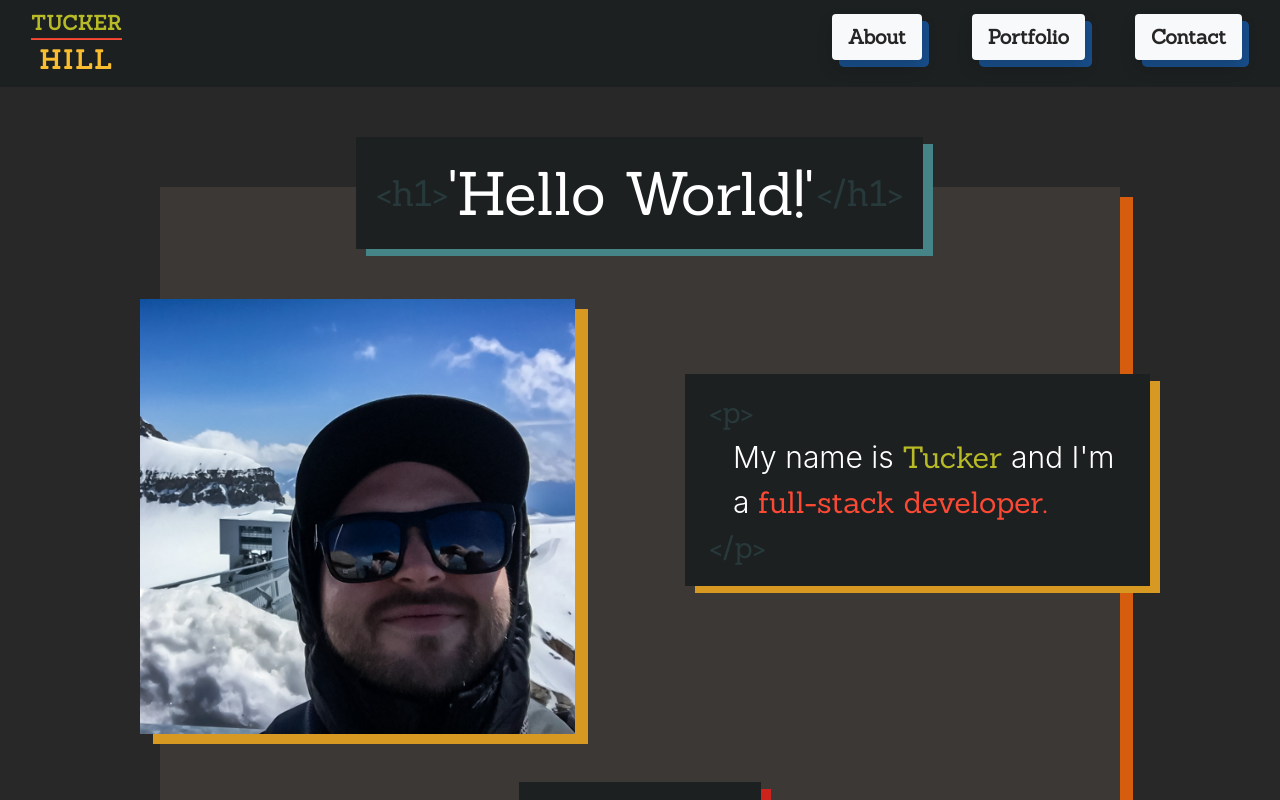
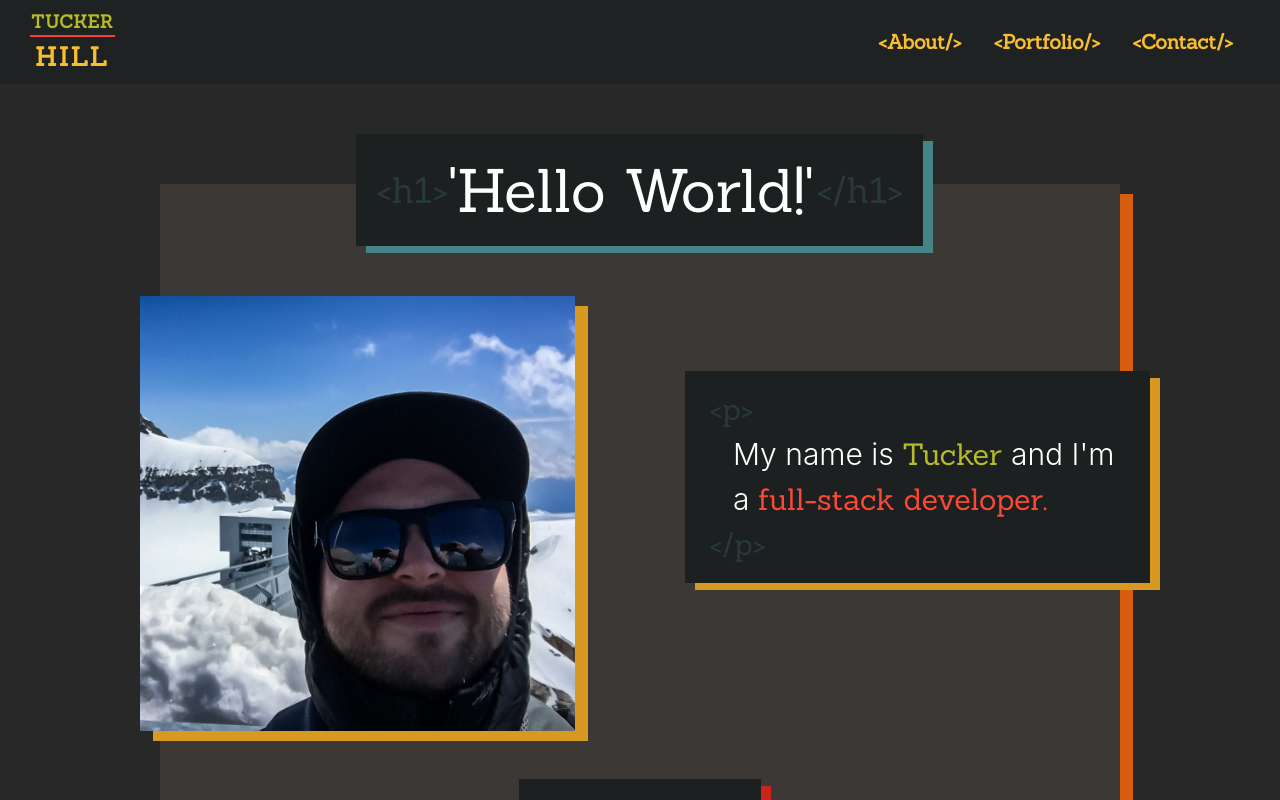
Before and after one commit to hill1635/hill-react-portfolio, a React (Create React App) app: page / in a window 1280 px wide. Shown: the top 800 px of the page. Built offline with nearby package versions, Linux system fonts and the light colour scheme.

Commit message:
Navbar and expanded navbar styling.

```diff
--- a/src/components/Navbar/ExpandedNav/index.js
+++ b/src/components/Navbar/ExpandedNav/index.js
@@ -7,29 +7,23 @@ function ExpandedNav() {
     <div className="collapse navbar-collapse" id="navbarNavAltMarkup">
       <div className="w-100">
         <div className="float-right">
-          <div className="bg">
             <a
               href="/about"
-              className="nav-link links py-2 px-3 bg-light shadow rounded"
+              className="nav-link links d-inline py-2 px-3"
             >
-              <span className="link-text">About</span>
+              <span className="link-text">&lt;About/&gt;</span>
             </a>
-          </div>
-          <div className="bg">
             <a
               href="/portfolio"
-              className="nav-link links py-2 px-3 bg-light shadow rounded"
+              className="nav-link links d-inline py-2 px-3"
             >
-              <span className="link-text">Portfolio</span>
+              <span className="link-text">&lt;Portfolio/&gt;</span>
             </a>
-          </div>
-          <div className="bg">
-            <div className="dropdown links py-2 px-3 bg-light shadow rounded">
+            <div className="dropdown links d-inline py-2 px-3">
               <span data-bs-toggle="dropdown" aria-expanded="false">
-                Contact
+                &lt;Contact/&gt;
               </span>
               <Dropdown />
-            </div>
           </div>
         </div>
       </div>
--- a/src/components/Navbar/ExpandedNav/style.scss
+++ b/src/components/Navbar/ExpandedNav/style.scss
@@ -1,20 +1,16 @@
 @import "../../../index.scss";
 
 .links {
-  background-color: #fbfbf9;
-  color: rgb(25, 25, 25, 0.95);
+  // background-color: #fbfbf9;
+  color: $yellow;
+  cursor: pointer;
   font-family: Sanchez, serif;
   font-size: 20px;
   font-weight: bold;
-  margin: -7px 7px 7px -7px;
   width: 100%;
 }
 
-.bg {
-  background-color: rgb(22, 103, 195, 0.66);
-  border-radius: 5px;
-  display: inline-flex;
-  /* float: right; */
-  margin: 0px 0px 0px 50px;
-  text-align: center;
+.links:hover {
+  text-decoration: none;
+  color: $dark-yellow;
 }
--- a/src/components/Navbar/index.js
+++ b/src/components/Navbar/index.js
@@ -5,9 +5,9 @@ import CollapsedNav from "./CollapsedNav";
 
 function Navbar() {
   return (
-    <nav className="navbar navbar-expand-md col-12">
-      <a href="/">
-        <span className="name">
+    <nav className="navbar navbar-expand-md">
+      <a className="name" href="/">
+        <span>
           <span className="first col-12">
             TUCKER
           </span>
--- a/src/components/Navbar/style.scss
+++ b/src/components/Navbar/style.scss
@@ -2,17 +2,16 @@
 
 nav {
   margin-bottom: 100px;
-  background-color: $bg-h;
+  background-color: rgba($bg-h, .75);
 }
 
 .name {
-  background-color: $bg-h;
-  // border-radius: 5px;
-  cursor: pointer;
   font-family: "Sanchez", serif;
   letter-spacing: 0.05em;
-  padding: 10px 0px 10px 0px;
-  // position: absolute;
+}
+
+.name:hover {
+  text-decoration: none;
 }
 
 .divider {
@@ -25,7 +24,7 @@ nav {
 .first {
   color: $green;
   display: block;
-  font-size: 20px;
+  font-size: 18px;
   font-weight: 900;
   text-align: center;
   margin: 0px;
```
